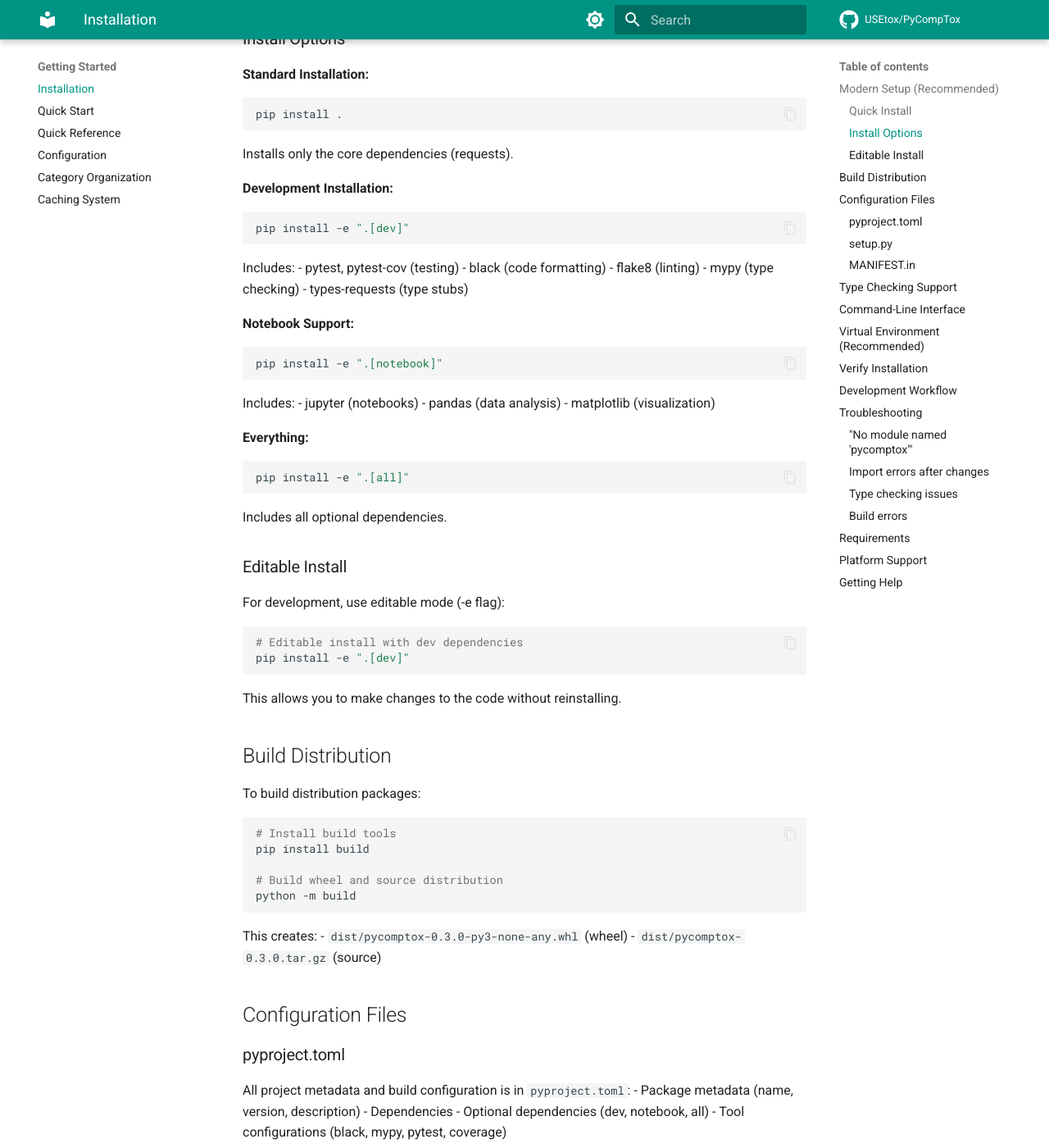
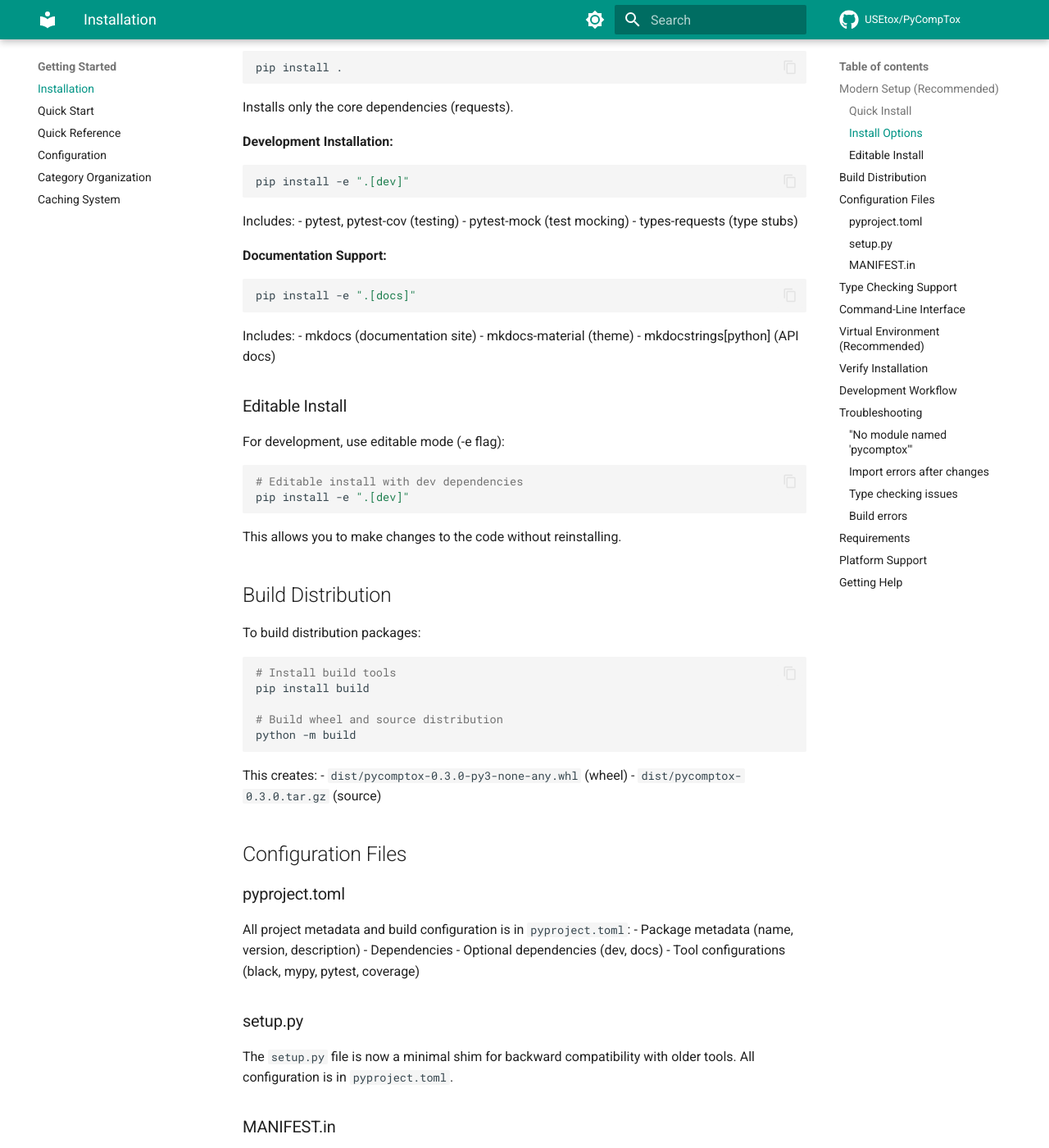
Before and after one commit to USEtox/PyCompTox, an MkDocs documentation site: the page built from docs/INSTALLATION.md, in a window 1280 px wide and 1400 px high, scrolled down 613 px. Shown: the whole window at 82% size. Built offline with MkDocs 1.6.1 and Material for MkDocs 9.7.7, drawn with Linux system fonts in a browser that asks for light colours; comment, search, counter and statistics services are not loaded; the version menu is left out; some of the changed text lies outside the part shown.

````diff
--- a/docs/INSTALLATION.md
+++ b/docs/INSTALLATION.md
@@ -13,11 +13,8 @@ pip install .
 # Install with development dependencies
 pip install -e ".[dev]"
 
-# Install with notebook support
-pip install -e ".[notebook]"
-
-# Install everything
-pip install -e ".[all]"
+# Install with documentation tools
+pip install -e ".[docs]"
 ```
 
 ### Install Options
@@ -34,25 +31,17 @@ pip install -e ".[dev]"
 ```
 Includes:
 - pytest, pytest-cov (testing)
-- black (code formatting)
-- flake8 (linting)
-- mypy (type checking)
+- pytest-mock (test mocking)
 - types-requests (type stubs)
 
-**Notebook Support:**
+**Documentation Support:**
 ```bash
-pip install -e ".[notebook]"
+pip install -e ".[docs]"
 ```
 Includes:
-- jupyter (notebooks)
-- pandas (data analysis)
-- matplotlib (visualization)
-
-**Everything:**
-```bash
-pip install -e ".[all]"
-```
-Includes all optional dependencies.
+- mkdocs (documentation site)
+- mkdocs-material (theme)
+- mkdocstrings[python] (API docs)
 
 ### Editable Install
 
@@ -88,7 +77,7 @@ This creates:
 All project metadata and build configuration is in `pyproject.toml`:
 - Package metadata (name, version, description)
 - Dependencies
-- Optional dependencies (dev, notebook, all)
+- Optional dependencies (dev, docs)
 - Tool configurations (black, mypy, pytest, coverage)
 
 ### setup.py
````
Also changed, not shown: README.md (+6 -7 lines), docs/MODERN_SETUP.md (+8 -21 lines), pyproject.toml (+4 -29 lines), 3 other files.
